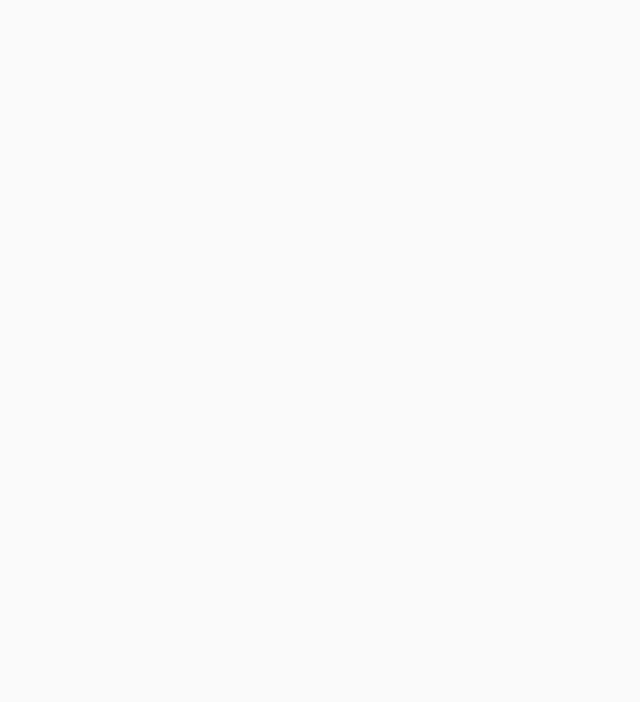
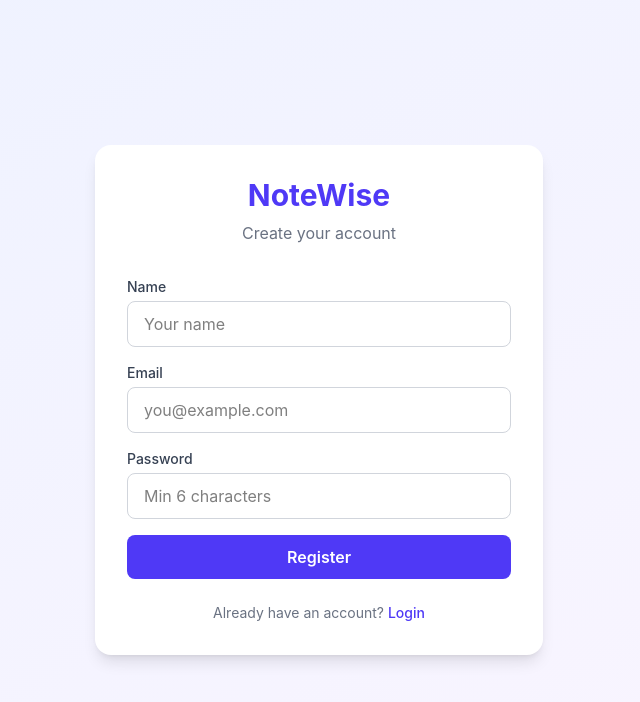
Before and after one commit to gpr-27/Assignment-3, a React (Vite) app in the folder client/: page /register in a window 1280 px wide. Before the commit this address had no page. Shown: the top 702 px of the page, without its empty margins (321-961 px from the left). Built offline with nearby package versions, Linux system fonts and the light colour scheme.

Commit message:
Added AuthContext and auth pages (Register, Login)
- AuthContext with JWT storage in localStorage
- Register page with name, email, password form
- Login page with email, password form
- Both redirect to home on success with JWT

```diff
--- a/client/src/App.jsx
+++ b/client/src/App.jsx
@@ -1,14 +1,21 @@
 import { BrowserRouter, Routes, Route } from 'react-router-dom'
+import { AuthProvider } from './context/AuthContext'
+import Login from './pages/Login'
+import Register from './pages/Register'
 
 function App() {
   return (
+    <AuthProvider>
       <BrowserRouter>
         <div className="min-h-screen bg-gray-50">
           <Routes>
-          <Route path="/" element={<div className="p-8 text-center text-2xl font-bold text-indigo-600">NoteWise</div>} />
+            <Route path="/login" element={<Login />} />
+            <Route path="/register" element={<Register />} />
+            <Route path="/" element={<div className="p-8 text-center text-2xl font-bold text-indigo-600">NoteWise - Home (coming next)</div>} />
           </Routes>
         </div>
       </BrowserRouter>
+    </AuthProvider>
   )
 }
 
--- /dev/null
+++ b/client/src/context/AuthContext.jsx
@@ -0,0 +1,37 @@
+import { createContext, useContext, useState, useEffect } from 'react'
+
+const AuthContext = createContext()
+
+export function AuthProvider({ children }) {
+  const [user, setUser] = useState(null)
+  const [token, setToken] = useState(localStorage.getItem('token'))
+
+  useEffect(() => {
+    const savedUser = localStorage.getItem('user')
+    if (savedUser && token) {
+      setUser(JSON.parse(savedUser))
+    }
+  }, [token])
+
+  const login = (userData, jwtToken) => {
+    setUser(userData)
+    setToken(jwtToken)
+    localStorage.setItem('token', jwtToken)
+    localStorage.setItem('user', JSON.stringify(userData))
+  }
+
+  const logout = () => {
+    setUser(null)
+    setToken(null)
+    localStorage.removeItem('token')
+    localStorage.removeItem('user')
+  }
+
+  return (
+    <AuthContext.Provider value={{ user, token, login, logout, isAuthenticated: !!token }}>
+      {children}
+    </AuthContext.Provider>
+  )
+}
+
+export const useAuth = () => useContext(AuthContext)
--- /dev/null
+++ b/client/src/pages/Login.jsx
@@ -0,0 +1,77 @@
+import { useState } from 'react'
+import { Link, useNavigate } from 'react-router-dom'
+import axios from 'axios'
+import { useAuth } from '../context/AuthContext'
+
+export default function Login() {
+  const [form, setForm] = useState({ email: '', password: '' })
+  const [error, setError] = useState('')
+  const [loading, setLoading] = useState(false)
+  const { login } = useAuth()
+  const navigate = useNavigate()
+
+  const handleSubmit = async (e) => {
+    e.preventDefault()
+    setError('')
+    setLoading(true)
+    try {
+      const { data } = await axios.post('/api/auth/login', form)
+      login(data.user, data.token)
+      navigate('/')
+    } catch (err) {
+      setError(err.response?.data?.error || 'Login failed')
+    } finally {
+      setLoading(false)
+    }
+  }
+
+  return (
+    <div className="min-h-screen flex items-center justify-center bg-gradient-to-br from-indigo-50 to-purple-50 px-4">
+      <div className="w-full max-w-md bg-white rounded-2xl shadow-lg p-8">
+        <h1 className="text-3xl font-bold text-center text-indigo-600 mb-2">NoteWise</h1>
+        <p className="text-center text-gray-500 mb-8">Welcome back</p>
+
+        {error && (
+          <div className="bg-red-50 text-red-600 p-3 rounded-lg mb-4 text-sm">{error}</div>
+        )}
+
+        <form onSubmit={handleSubmit} className="space-y-4">
+          <div>
+            <label className="block text-sm font-medium text-gray-700 mb-1">Email</label>
+            <input
+              type="email"
+              value={form.email}
+              onChange={(e) => setForm({ ...form, email: e.target.value })}
+              className="w-full px-4 py-2.5 border border-gray-300 rounded-lg focus:ring-2 focus:ring-indigo-500 focus:border-transparent outline-none transition"
+              placeholder="you@example.com"
+              required
+            />
+          </div>
+          <div>
+            <label className="block text-sm font-medium text-gray-700 mb-1">Password</label>
+            <input
+              type="password"
+              value={form.password}
+              onChange={(e) => setForm({ ...form, password: e.target.value })}
+              className="w-full px-4 py-2.5 border border-gray-300 rounded-lg focus:ring-2 focus:ring-indigo-500 focus:border-transparent outline-none transition"
+              placeholder="Your password"
+              required
+            />
+          </div>
+          <button
+            type="submit"
+            disabled={loading}
+            className="w-full py-2.5 bg-indigo-600 text-white font-semibold rounded-lg hover:bg-indigo-700 transition disabled:opacity-50 disabled:cursor-not-allowed"
+          >
+            {loading ? 'Signing in...' : 'Login'}
+          </button>
+        </form>
+
+        <p className="text-center text-sm text-gray-500 mt-6">
+          Don&apos;t have an account?{' '}
+          <Link to="/register" className="text-indigo-600 font-medium hover:underline">Register</Link>
+        </p>
+      </div>
+    </div>
+  )
+}
--- /dev/null
+++ b/client/src/pages/Register.jsx
@@ -0,0 +1,89 @@
+import { useState } from 'react'
+import { Link, useNavigate } from 'react-router-dom'
+import axios from 'axios'
+import { useAuth } from '../context/AuthContext'
+
+export default function Register() {
+  const [form, setForm] = useState({ name: '', email: '', password: '' })
+  const [error, setError] = useState('')
+  const [loading, setLoading] = useState(false)
+  const { login } = useAuth()
+  const navigate = useNavigate()
+
+  const handleSubmit = async (e) => {
+    e.preventDefault()
+    setError('')
+    setLoading(true)
+    try {
+      const { data } = await axios.post('/api/auth/register', form)
+      login(data.user, data.token)
+      navigate('/')
+    } catch (err) {
+      setError(err.response?.data?.error || 'Registration failed')
+    } finally {
+      setLoading(false)
+    }
+  }
+
+  return (
+    <div className="min-h-screen flex items-center justify-center bg-gradient-to-br from-indigo-50 to-purple-50 px-4">
+      <div className="w-full max-w-md bg-white rounded-2xl shadow-lg p-8">
+        <h1 className="text-3xl font-bold text-center text-indigo-600 mb-2">NoteWise</h1>
+        <p className="text-center text-gray-500 mb-8">Create your account</p>
+
+        {error && (
+          <div className="bg-red-50 text-red-600 p-3 rounded-lg mb-4 text-sm">{error}</div>
+        )}
+
+        <form onSubmit={handleSubmit} className="space-y-4">
+          <div>
+            <label className="block text-sm font-medium text-gray-700 mb-1">Name</label>
+            <input
+              type="text"
+              value={form.name}
+              onChange={(e) => setForm({ ...form, name: e.target.value })}
+              className="w-full px-4 py-2.5 border border-gray-300 rounded-lg focus:ring-2 focus:ring-indigo-500 focus:border-transparent outline-none transition"
+              placeholder="Your name"
+              required
+            />
+          </div>
+          <div>
+            <label className="block text-sm font-medium text-gray-700 mb-1">Email</label>
+            <input
+              type="email"
+              value={form.email}
+              onChange={(e) => setForm({ ...form, email: e.target.value })}
+              className="w-full px-4 py-2.5 border border-gray-300 rounded-lg focus:ring-2 focus:ring-indigo-500 focus:border-transparent outline-none transition"
+              placeholder="you@example.com"
+              required
+            />
+          </div>
+          <div>
+            <label className="block text-sm font-medium text-gray-700 mb-1">Password</label>
+            <input
+              type="password"
+              value={form.password}
+              onChange={(e) => setForm({ ...form, password: e.target.value })}
+              className="w-full px-4 py-2.5 border border-gray-300 rounded-lg focus:ring-2 focus:ring-indigo-500 focus:border-transparent outline-none transition"
+              placeholder="Min 6 characters"
+              minLength={6}
+              required
+            />
+          </div>
+          <button
+            type="submit"
+            disabled={loading}
+            className="w-full py-2.5 bg-indigo-600 text-white font-semibold rounded-lg hover:bg-indigo-700 transition disabled:opacity-50 disabled:cursor-not-allowed"
+          >
+            {loading ? 'Creating account...' : 'Register'}
+          </button>
+        </form>
+
+        <p className="text-center text-sm text-gray-500 mt-6">
+          Already have an account?{' '}
+          <Link to="/login" className="text-indigo-600 font-medium hover:underline">Login</Link>
+        </p>
+      </div>
+    </div>
+  )
+}
```
Lines whose indentation alone changed are shown as unchanged.
